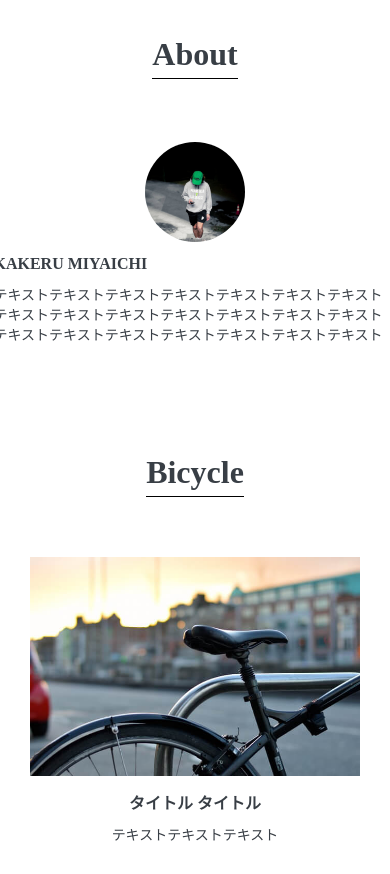
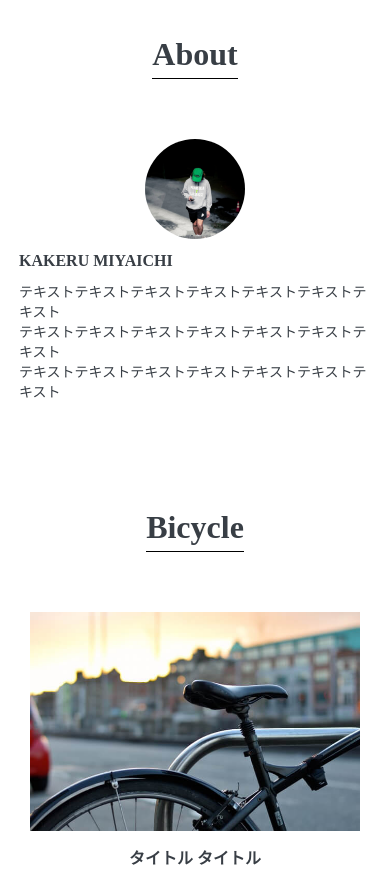
Before and after one commit to zorro901/html-prod-sample, a Next.js app: page / in a window 390 px wide. Shown: the part 900-1774 px from the top of the page. Built offline with nearby package versions, Linux system fonts and the light colour scheme.

Commit message:
Modify text

```diff
--- a/components/about.tsx
+++ b/components/about.tsx
@@ -20,7 +20,7 @@ const About = () => {
 
           <div
             className={
-              'mt-[60px] flex h-[209px] ' + 'flex-col items-center justify-center md:flex-row'
+              'mt-[60px] flex min-h-[209px] ' + 'flex-col items-center justify-center md:flex-row'
             }>
             <Image
               style={{ borderRadius: '50%' }}
@@ -30,11 +30,16 @@ const About = () => {
             />
             <div className={'flex flex-col md:ml-[30px]'}>
               <h3 className={'my-[10px] text-left font-bold'}>KAKERU MIYAICHI</h3>
-              <p className={'w-[403px] text-sm'}>
-                テキストテキストテキストテキストテキストテキストテキスト
-                テキストテキストテキストテキストテキストテキストテキスト
+              <p className={'min-w- md:w-[403px] text-sm'}>
                 テキストテキストテキストテキストテキストテキストテキスト
               </p>
+              <p className={'min-w- md:w-[403px] text-sm'}>
+                テキストテキストテキストテキストテキストテキストテキスト
+              </p>
+              <p className={'min-w- md:w-[403px] text-sm'}>
+                テキストテキストテキストテキストテキストテキストテキスト
+              </p>
+
             </div>
           </div>
         </div>
```
